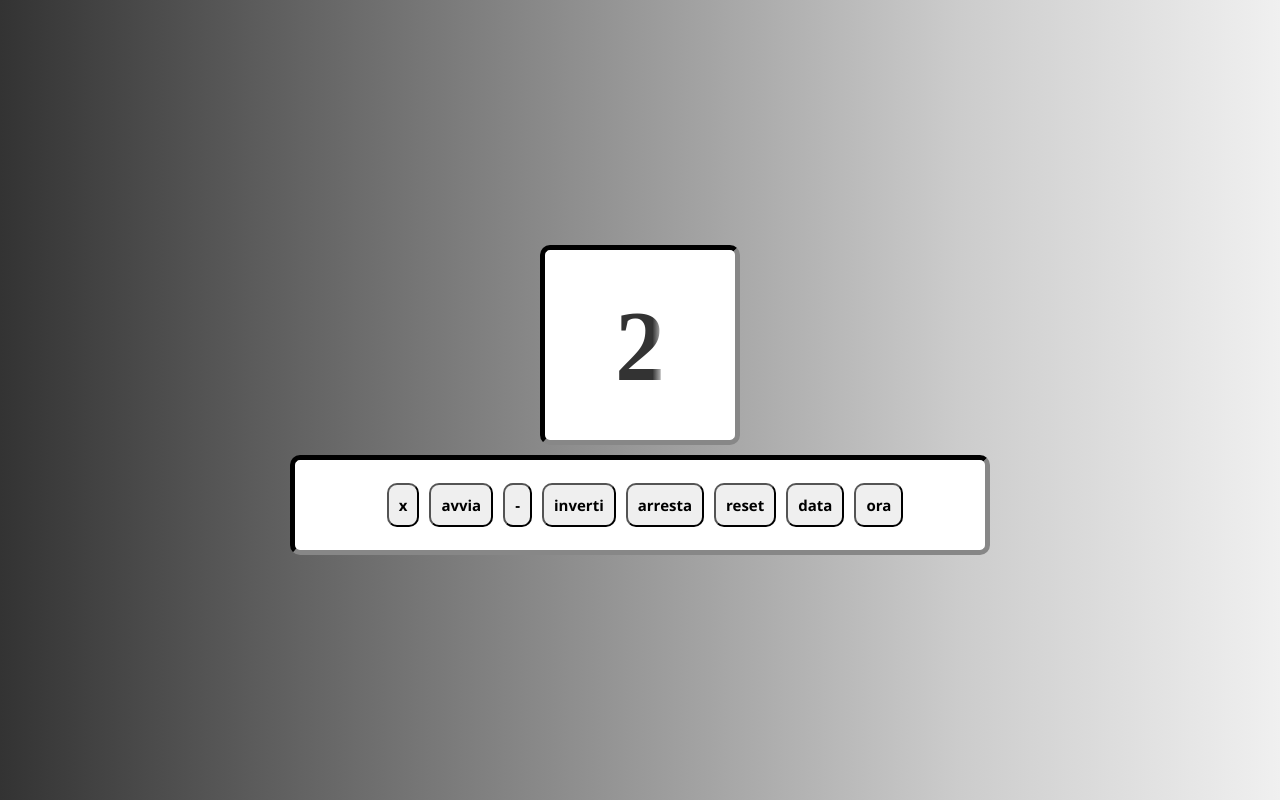
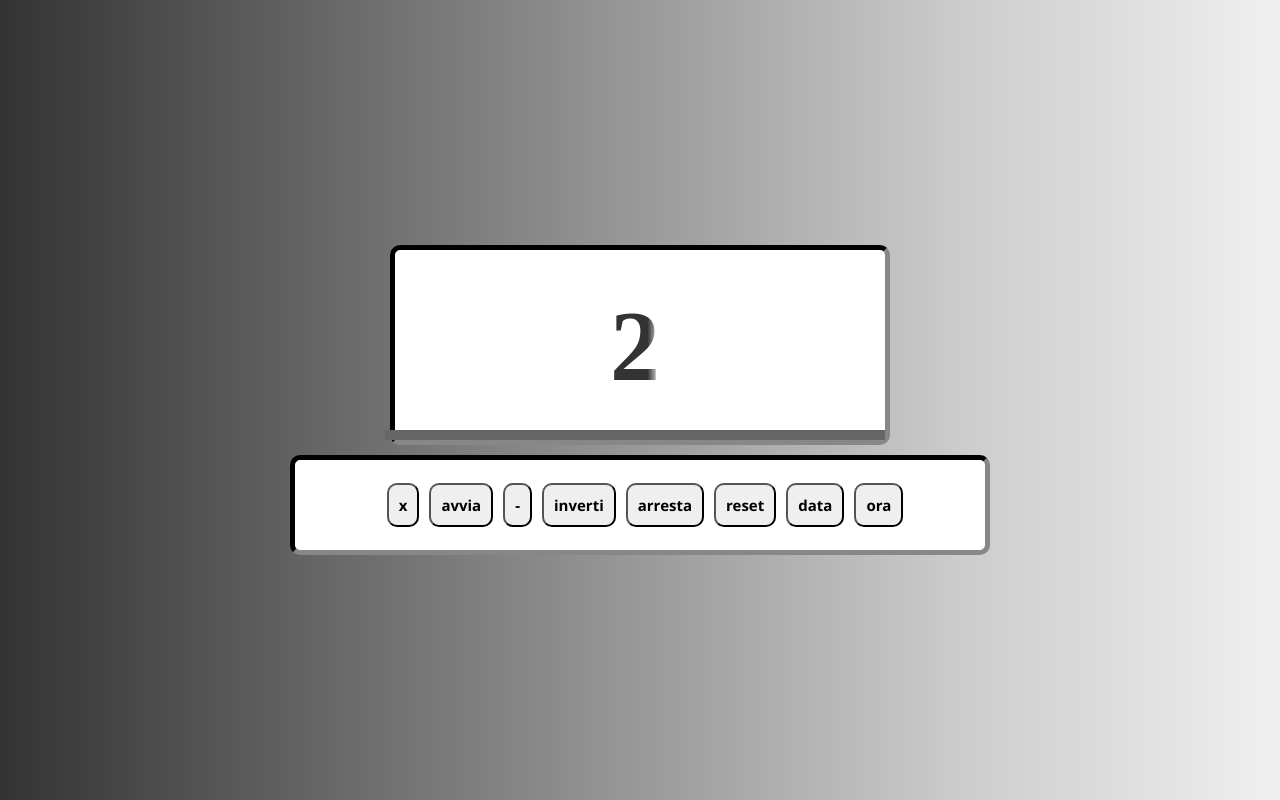
Before and after one commit to gbldmn/il-contatore, a plain HTML site: page index.html in a window 1280 px wide. Both pictures are taken after a click on the button "avvia". Drawn offline with Linux system fonts and the light colour scheme.

Commit message:
avanzamento lavori estetici

```diff
--- a/file.css/style.css
+++ b/file.css/style.css
@@ -12,7 +12,7 @@ justify-content: center;
 background: linear-gradient(to right, #333, #666, #999, #ccc, #f0f0f0);
 }
 .counter {
-width: 200px;
+width: 500px;
 height: 200px;
 border: 5px inset #333;
 background-color: #ccc;
@@ -51,5 +51,36 @@ font-size: 100px;
 border-radius: 50px;
 font-weight: bolder;
 font-size: 15px;
-
 }
+.blocchetto {
+    width: 100%;
+    height: 10px;
+    background-color: #666;
+}
+.dd {
+    display: flex;
+    flex-direction: column;
+    align-items: end;
+    position: relative;
+    justify-content: end;
+}
+.boer {
+    position: absolute;
+    top: 50%;
+    left: 50%;
+    transform: translate(-50%, -50%);
+}
+.counter1 {
+    width: 500px;
+    height: 200px;
+    display: flex;
+    align-items: center;
+    justify-content: center;
+    }
+    .dd1 {
+        display: flex;
+        flex-direction: column;
+        align-items: end;
+        position: relative;
+        justify-content: end;
+    }
--- a/index.html
+++ b/index.html
@@ -7,9 +7,9 @@
     <title>Document</title>
 </head>
 <body>
-
-    <div class="counter">
-        <h1>0</h1>
+    <div class="counter dd ">
+        <h1 class="boer">0</h1>
+        <div class="blocchetto"></div>
     </div>
     <div class="bottoni" >
         <button class="circle" onclick="velocizza()"> x</button>
--- a/main.js
+++ b/main.js
@@ -13,16 +13,25 @@ function avvia(){
     if (!intervalId) {
         intervalId = setInterval(function() {
             i++;
-            motore.innerHTML = `<h1>${i}</h1>`;
+            aggiungiBlocchetto();
+            motore.innerHTML = `<div class="dd1 counter1">
+                                    <h1 class="boer">${i}</h1>
+                                    <div class="blocchetto"></div>
+                                </div>`;
         }, 1000);
     }
+}
+function aggiungiBlocchetto() {
+    const blocchetto = document.querySelector('.blocchetto');
+    const nuovoBlocchetto = blocchetto.cloneNode(true);
+    motore.appendChild(nuovoBlocchetto);
 }
 function velocizza() {
     if (intervalId) {
         clearInterval(intervalId);
         intervalId = setInterval(function () {
 
-            motore.innerHTML = `<h1>${i}</h1>`;
+            motore.innerHTML = `<h1 class="boer">${i}</h1>`;
             if (rallentaId == false){
             i--;
             }else {
@@ -38,7 +47,7 @@ function rallenta() {
         clearInterval(intervalId);
         intervalId = setInterval(function () {
 
-            motore.innerHTML = `<h1>${i}</h1>`;
+            motore.innerHTML = `<h1 class="boer">${i}</h1>`;
             if (rallentaId == false){
             i--;
             }else {
@@ -76,7 +85,7 @@ function inverti(){
             i++;
             rallentaId = true
         }
-        motore.innerHTML = `<h1>${i}</h1>`;
+        motore.innerHTML = `<h1 class="boer">${i}</h1>`;
     },1000);
     conteggioCrescente = !conteggioCrescente;
 }
@@ -95,7 +104,7 @@ function reset(){
     clearInterval(intervalId);
     intervalId = null;
     i = 0;
-    motore.innerHTML = `<h1>${i}</h1>`;
+    motore.innerHTML = `<h1 class="boer">${i}</h1>`;
     }
 }
 
@@ -104,7 +113,7 @@ function data(){
     const giorno = oggi.getDate();
     const mese = oggi.getMonth() + 1;
     const anno = oggi.getFullYear();
-    motore.innerHTML = `${giorno}/ ${mese}/ ${anno} `;
+    motore.innerHTML = `<h1 class="boer">${giorno}/ ${mese}/ ${anno}</h1> `;
     clearInterval(intervalId);
     intervalId = null;
     i = 0;
@@ -114,7 +123,7 @@ function ora(){
     const ore = oraAttuale.getHours();
     const minuti = oraAttuale.getMinutes();
     const secondi = oraAttuale.getSeconds();
-    motore.innerHTML = `${ore}:${minuti}`;
+    motore.innerHTML = `<h1 class="boer">${ore}:${minuti}</h1>`;
     clearInterval(intervalId);
     intervalId = null;
     i = 0;
```
Also changed, not shown: img/cronometro.png (added), img/download.jpg (added).
